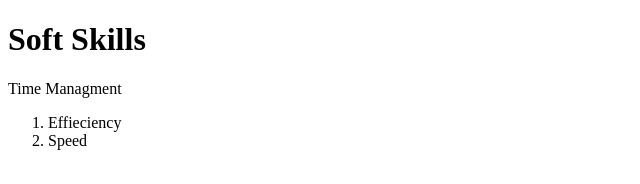
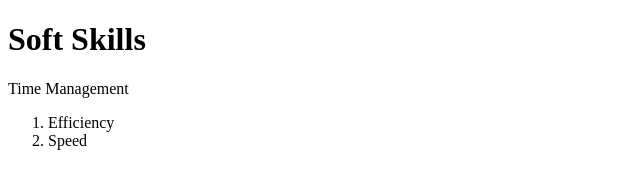
Before and after one commit to aorchid/capstone-html, a plain HTML site: page Documents/soft skills.html in a window 1280 px wide. Shown: the full height of the page, 0-640 px from the left. Drawn offline with Linux system fonts and the light colour scheme.

Commit message:
Update soft skills.html

```diff
--- a/Documents/soft skills.html
+++ b/Documents/soft skills.html
@@ -9,9 +9,9 @@
 
     </body>
     <h1>Soft Skills</h1>
-    <p>Time Managment</p>
+    <p>Time Management</p>
     <OL>
-        <li>Effieciency</li>
+        <li>Efficiency</li>
         <li>Speed</li>
     </OL>
 
```
